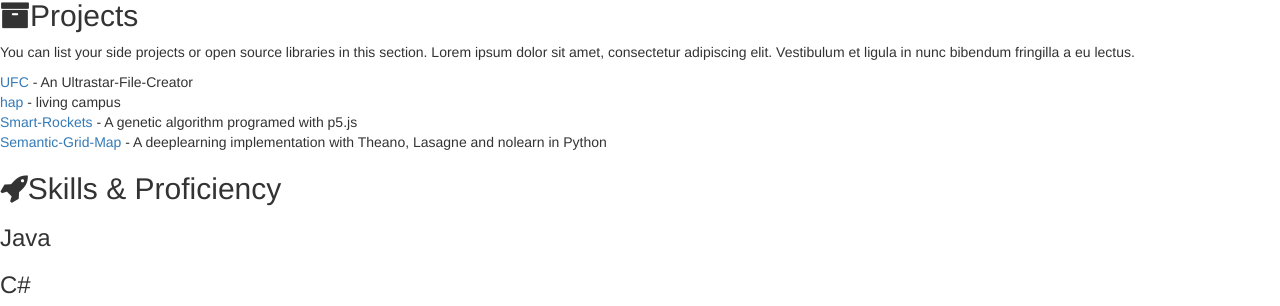
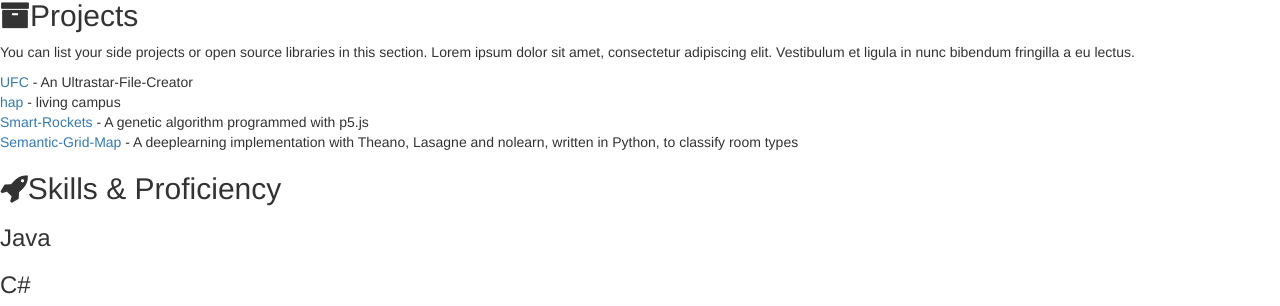
Before and after one commit to Saritus/saritus.github.io, a Jekyll site: the page built from index.html, in a window 1280 px wide. Shown: the part 1265-1571 px from the top of the page. Built offline with Jekyll 4.4.1, drawn with Linux system fonts in a browser that asks for light colours.

Commit message:
Change description of Semantic-Grid-Map

```diff
--- a/_includes/projects.html
+++ b/_includes/projects.html
@@ -20,13 +20,13 @@
 
     <div class="item">
         <span class="project-title"><a href="https://cdn.rawgit.com/Saritus/Smart-Rockets/master/index.html">Smart-Rockets</a></span> -
-        <span class="project-tagline">A genetic algorithm programed with p5.js</span>
+        <span class="project-tagline">A genetic algorithm programmed with p5.js</span>
     </div>
     <!--//item-->
 
     <div class="item">
         <span class="project-title"><a href="https://github.com/Saritus/Semantic-Grid-Map">Semantic-Grid-Map</a></span> -
-        <span class="project-tagline">A deeplearning implementation with Theano, Lasagne and nolearn in Python</span>
+        <span class="project-tagline">A deeplearning implementation with Theano, Lasagne and nolearn, written in Python, to classify room types</span>
     </div>
     <!--//item-->
 
```
